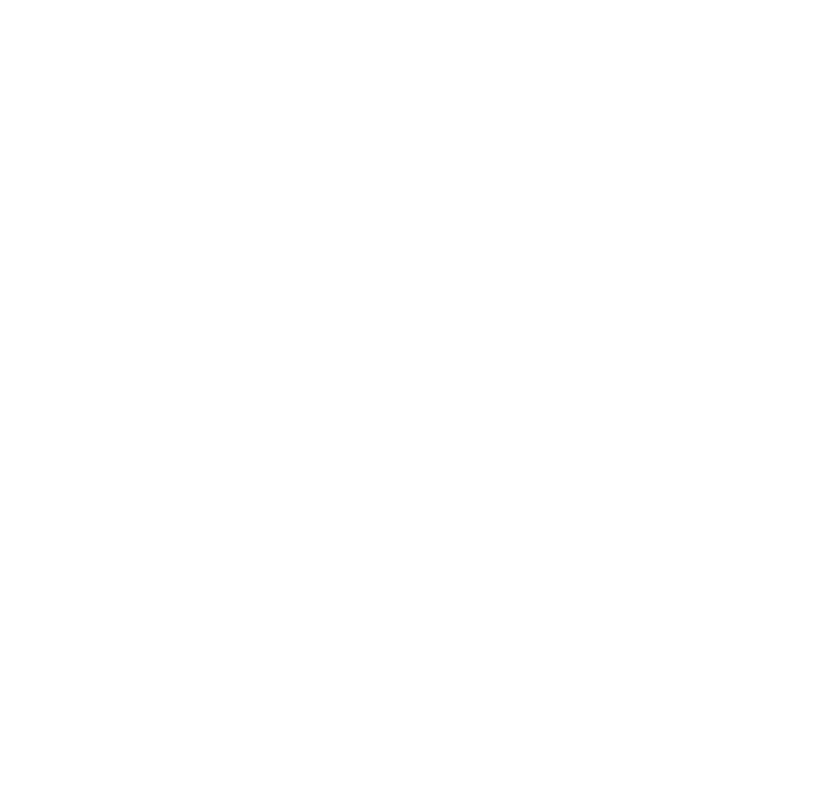
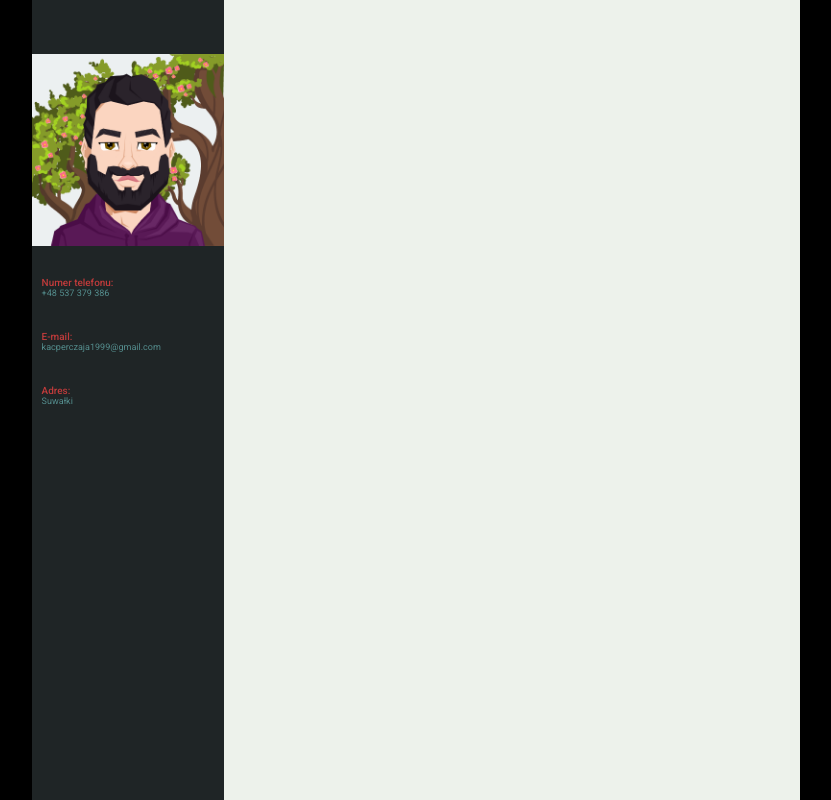
Before and after one commit to Jutrzenka/Curriculum-vitae, a React (Create React App) app: page / in a window 1280 px wide. Shown: the top 800 px of the page, without its empty margins (224-1055 px from the left). Built offline with nearby package versions, Linux system fonts and the light colour scheme.

Commit message:
Set contact section in left section

```diff
--- a/src/App.tsx
+++ b/src/App.tsx
@@ -1,11 +1,14 @@
-import React from 'react';
-import {MarginTop} from "./components/MarginTop/MarginTop";
+import React, {useState} from 'react';
+import {LeftSection} from "./components/LeftSection/LeftSection";
+
+import "./_App.css";
 
 export const App = () => {
-  return (
+    const [width, setWidth] = useState(60);
+    return (
     <div className="App">
-        <div className={"CV"}>
-            <MarginTop/>
+        <div className={"CV"} style={{width: `${width}%`}}>
+            <LeftSection/>
         </div>
     </div>
   );
--- /dev/null
+++ b/src/_App.css
@@ -0,0 +1,10 @@
+.App {
+    background-color: black;
+    display: flex;
+    justify-content: center;
+}
+
+.CV {
+    aspect-ratio: 10000/14142;
+    background-color: var(--background-color);
+}
--- /dev/null
+++ b/src/components/LeftSection/ContactSection/ContactSection.tsx
@@ -0,0 +1,27 @@
+import React from "react";
+import "./_ContactSection.css"
+
+export const ContactSection = () => {
+    return (
+        <div className={"ContactSection"}>
+            <div className={"ContactSection_Data Phone"}>
+                <div className={"Data"}>
+                    <h2 className={"ContactSection__title"}>Numer telefonu:</h2>
+                    <p className={"ContactSection__text"}>+48 537 379 386</p>
+                </div>
+            </div>
+            <div className={"ContactSection_Data Mail"}>
+                <div className={"Data"}>
+                <h2 className={"ContactSection__title"}>E-mail:</h2>
+                <p className={"ContactSection__text"}>kacperczaja1999@gmail.com</p>
+                </div>
+            </div>
+            <div className={"ContactSection_Data Phone"}>
+                <div className={"Data"}>
+                <h2 className={"ContactSection__title"}>Adres:</h2>
+                <p className={"ContactSection__text"}>Suwałki</p>
+                </div>
+            </div>
+        </div>
+    )
+}
--- /dev/null
+++ b/src/components/LeftSection/ContactSection/_ContactSection.css
@@ -0,0 +1,26 @@
+.ContactSection {
+    height: 15%;
+    margin: 5%;
+}
+
+.ContactSection_Data {
+    color: var(--light-blue);
+    height: 33.33%;
+    width: 100%;
+    display: flex;
+    justify-content: start;
+    align-items: center;
+}
+
+.ContactSection__title {
+    display: block;
+    font-weight: 500;
+    color: var(--red);
+    font-size: calc((10000vw/14142) * 1.1);;
+}
+
+.ContactSection__text {
+    display: block;
+    font-weight: 400;
+    font-size: calc((10000vw/14142));
+}
--- /dev/null
+++ b/src/components/LeftSection/LeftSection.tsx
@@ -0,0 +1,15 @@
+import React from "react";
+import "./_LeftSection.css"
+import {ContactSection} from "./ContactSection/ContactSection";
+
+export const LeftSection = () => {
+    return (
+        <div className={"LeftSection"}>
+            <div className={"LeftSection_Margin"}/>
+            <div className={"LeftSection_Pictures"}>
+                <img className={"LeftSection_Images"} src={"./avatar.png"} alt={"Obrazek przedstawiający - Kacper Czaja"}/>
+            </div>
+            <ContactSection/>
+        </div>
+    )
+}
--- /dev/null
+++ b/src/components/LeftSection/_LeftSection.css
@@ -0,0 +1,14 @@
+.LeftSection {
+    width: 25%;
+    height: 100%;
+    background-color: var(--main-color);
+}
+
+.LeftSection_Margin {
+    height: 5%;
+}
+
+.LeftSection_Images {
+    box-sizing: border-box;
+    width: 100%;
+}
--- a/src/components/MarginTop/MarginTop.tsx
+++ /dev/null
@@ -1,10 +0,0 @@
-import React from "react";
-import "./_MarginTop.css"
-
-export const MarginTop = () => {
-    return (
-        <div className={"Margin"}>
-
-        </div>
-    )
-}
--- a/src/index.tsx
+++ b/src/index.tsx
@@ -3,6 +3,7 @@
 import {App} from './App';
 
 import "./variables.css";
+import "./reset.css";
 
 const root = ReactDOM.createRoot(
   document.getElementById('root') as HTMLElement
--- /dev/null
+++ b/src/reset.css
@@ -0,0 +1,7 @@
+@import url('https://fonts.googleapis.com/css2?family=Roboto:wght@400;500;700&display=swap');
+
+* {
+    margin: 0;
+    padding: 0;
+    font-family: 'Roboto', sans-serif;
+}
```
Also changed, not shown: public/avatar.png (added), public/home.png (added), src/components/MarginTop/_MarginTop.css (deleted).
